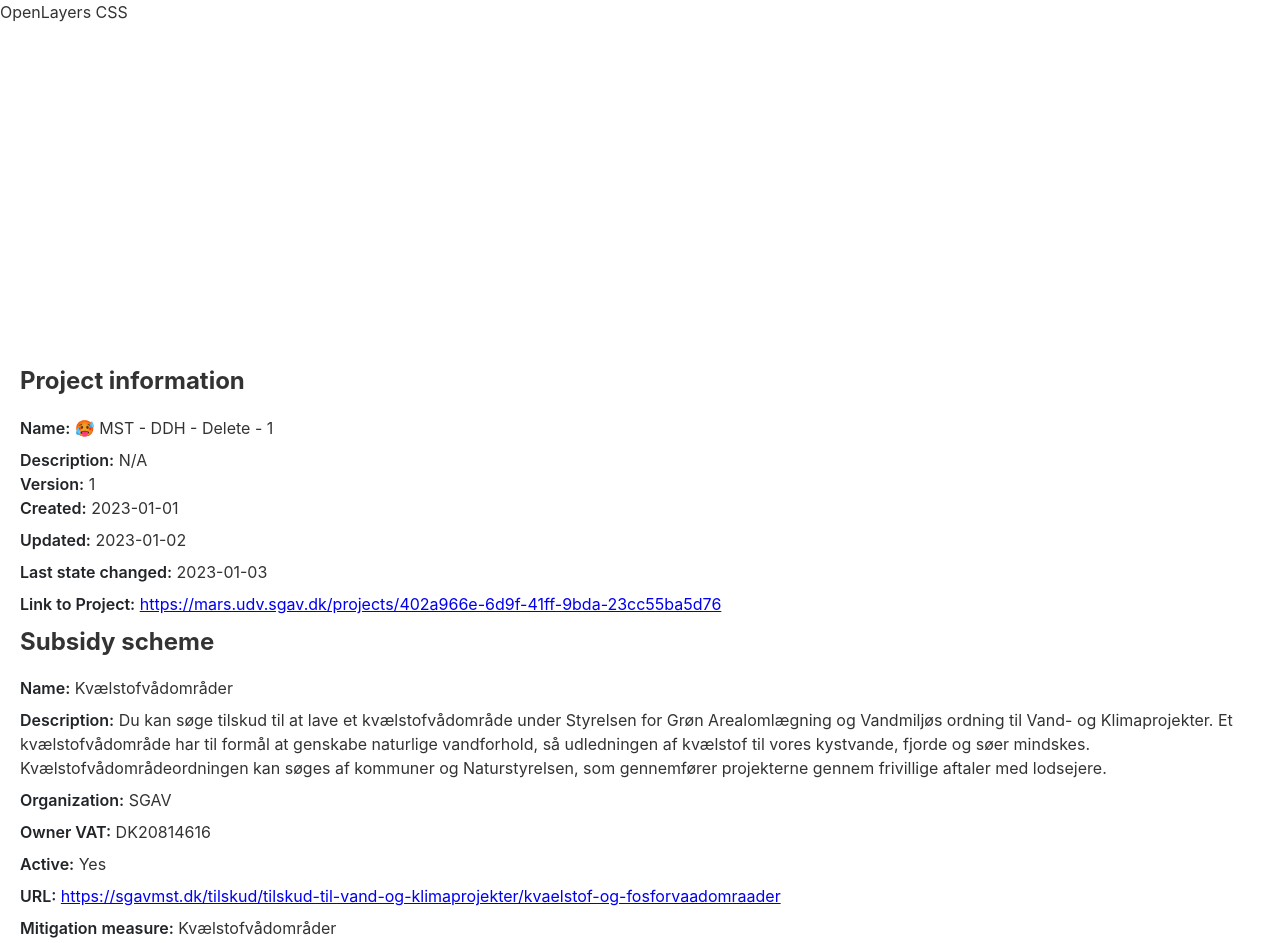
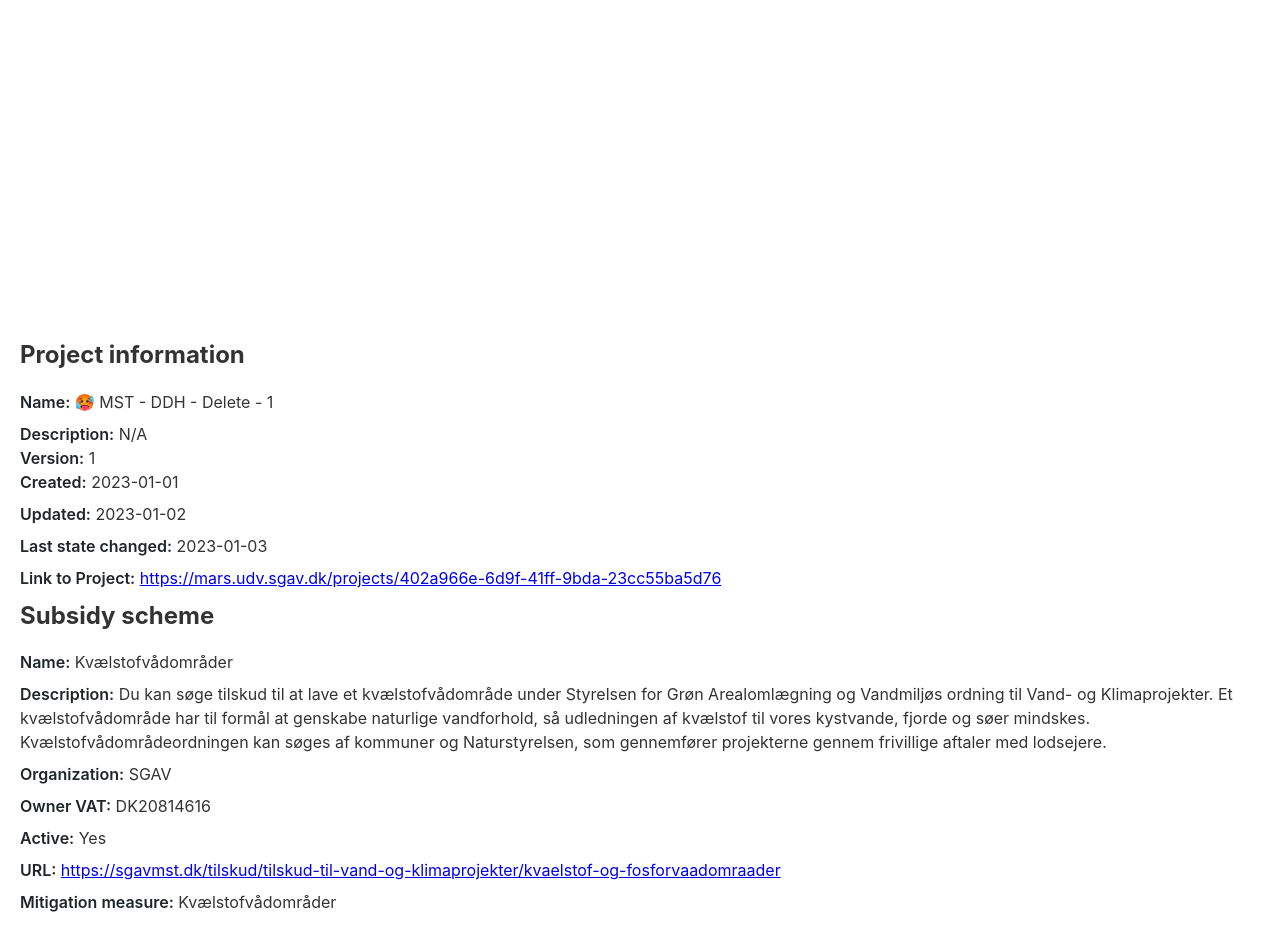
Before and after one commit to konica/browserless-pdf, a plain HTML site: page index.html in a window 1280 px wide. Drawn offline with nearby package versions, Linux system fonts and the light colour scheme; a script that the page names is missing.

Commit message:
Remove redundant text

```diff
--- a/index.html
+++ b/index.html
@@ -3,7 +3,6 @@
   <head>
     <meta charset="UTF-8" />
     <title>F2 Integration</title>
-    OpenLayers CSS
     <link
       rel="stylesheet"
       href="https://cdn.jsdelivr.net/npm/ol@v10.6.0/ol.css"
```
Also changed, not shown: 1 other file.
